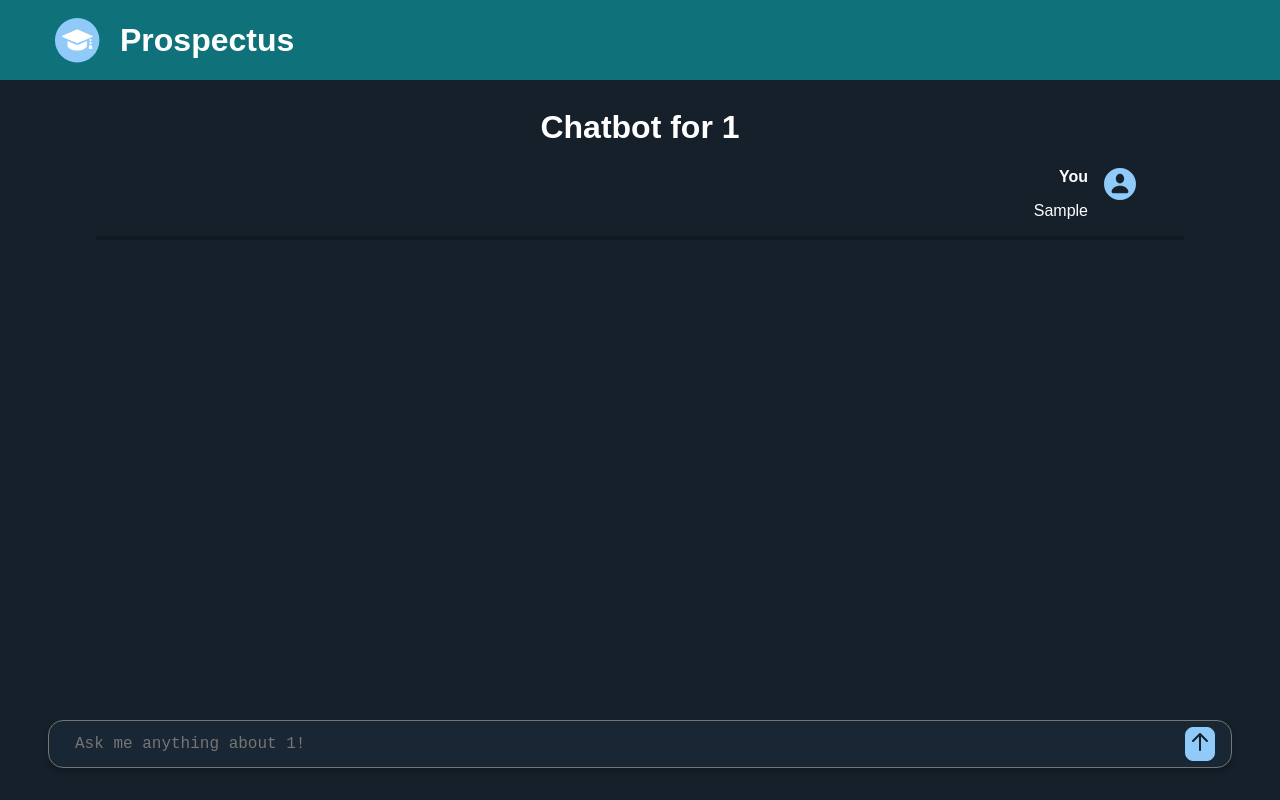
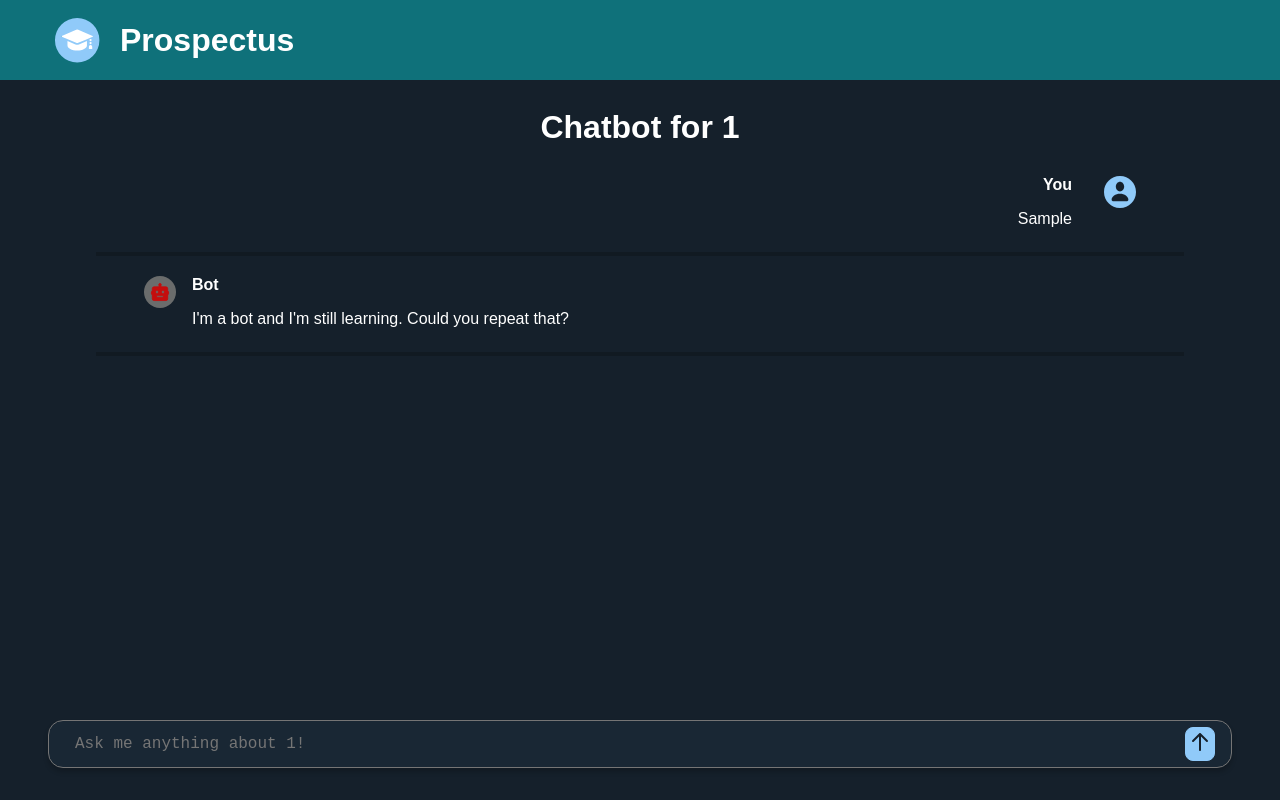
Before and after one commit to HoyaHacks2024-Team/frontend, a React (Create React App) app: page /chatbot/1 in a window 1280 px wide. Both pictures are taken after typing "Sample" into the empty fields and a click on the button 1200 px from the left and 744 px from the top of the page. Built offline with nearby package versions, Linux system fonts and the light colour scheme.

Commit message:
Add chatbot response and styling

```diff
--- a/src/App.css
+++ b/src/App.css
@@ -227,16 +227,25 @@ textarea {
 	align-items: flex-end;
 }
 
+.comp-msg {
+	display: flex;
+	align-items: flex-start;
+	gap: 1rem;
+	box-shadow: 0px 4px 0px rgba(0, 0, 0, 0.2);
+	padding: 0.5rem 3rem;
+}
+
 .user-msg {
 	display: flex;
 	align-items: flex-start;
 	flex-direction: row-reverse;
-	gap: 1rem;
+	gap: 2rem;
 	box-shadow: 0px 4px 0px rgba(0, 0, 0, 0.2);
-	padding: 0rem 3rem;
+	padding: 0.5rem 3rem;
 }
 
-.you {
+p.bot,
+p.user {
 	margin: 0;
 	font-weight: 900;
 }
--- a/src/Chatbot.js
+++ b/src/Chatbot.js
@@ -3,6 +3,7 @@ import React, { useState, useEffect, useRef } from "react";
 import { useParams } from "react-router-dom";
 import Up from "./up.svg";
 import User from "./user.svg";
+import Comp from "./comp.svg";
 
 const Chatbot = () => {
 	const { collegeId } = useParams();
@@ -24,10 +25,25 @@ const Chatbot = () => {
 		setInput(event.target.value);
 	};
 
+	const addBotResponse = (userMessage) => {
+		// Simulate a bot response
+		const newBotMessage = {
+			text: "I'm a bot and I'm still learning. Could you repeat that?",
+			sender: "bot",
+		};
+		// Update the messages state with both the user's message and the bot's response
+		setMessages((prevMessages) => [
+			...prevMessages,
+			userMessage,
+			newBotMessage,
+		]);
+	};
+
 	const handleSubmit = (event) => {
 		event.preventDefault();
 		if (input.trim()) {
-			setMessages([...messages, input]);
+			const newUserMessage = { text: input, sender: "user" };
+			addBotResponse(newUserMessage);
 			setInput("");
 		}
 	};
@@ -37,11 +53,19 @@ const Chatbot = () => {
 			<h1>Chatbot for {collegeId}</h1>
 			<div className="msg">
 				{messages.map((message, index) => (
-					<div className="user-msg" key={index}>
-						<img src={User} alt="User" />
+					<div
+						className={message.sender === "user" ? "user-msg" : "comp-msg"}
+						key={index}
+					>
+						<img
+							src={message.sender === "user" ? User : Comp}
+							alt={message.sender}
+						/>
 						<div className="user-text">
-							<p className="you">You</p>
-							<p className="subtext">{message}</p>
+							<p className={message.sender}>
+								{message.sender === "user" ? "You" : "Bot"}
+							</p>
+							<p className="subtext">{message.text}</p>
 						</div>
 					</div>
 				))}
--- a/src/SelectCollege.css
+++ b/src/SelectCollege.css
@@ -125,3 +125,19 @@ input {
 	font-size: 1.5rem;
 	font-weight: 600;
 }
+
+.comp-msg img {
+	width: 2rem;
+	height: auto;
+}
+
+.comp-msg p.bot {
+	padding: 0;
+}
+
+div.comp-msg .user-text {
+	display: flex;
+	flex-direction: column;
+	white-space: normal;
+	align-items: flex-start;
+}
```
Also changed, not shown: src/comp.svg (added).
